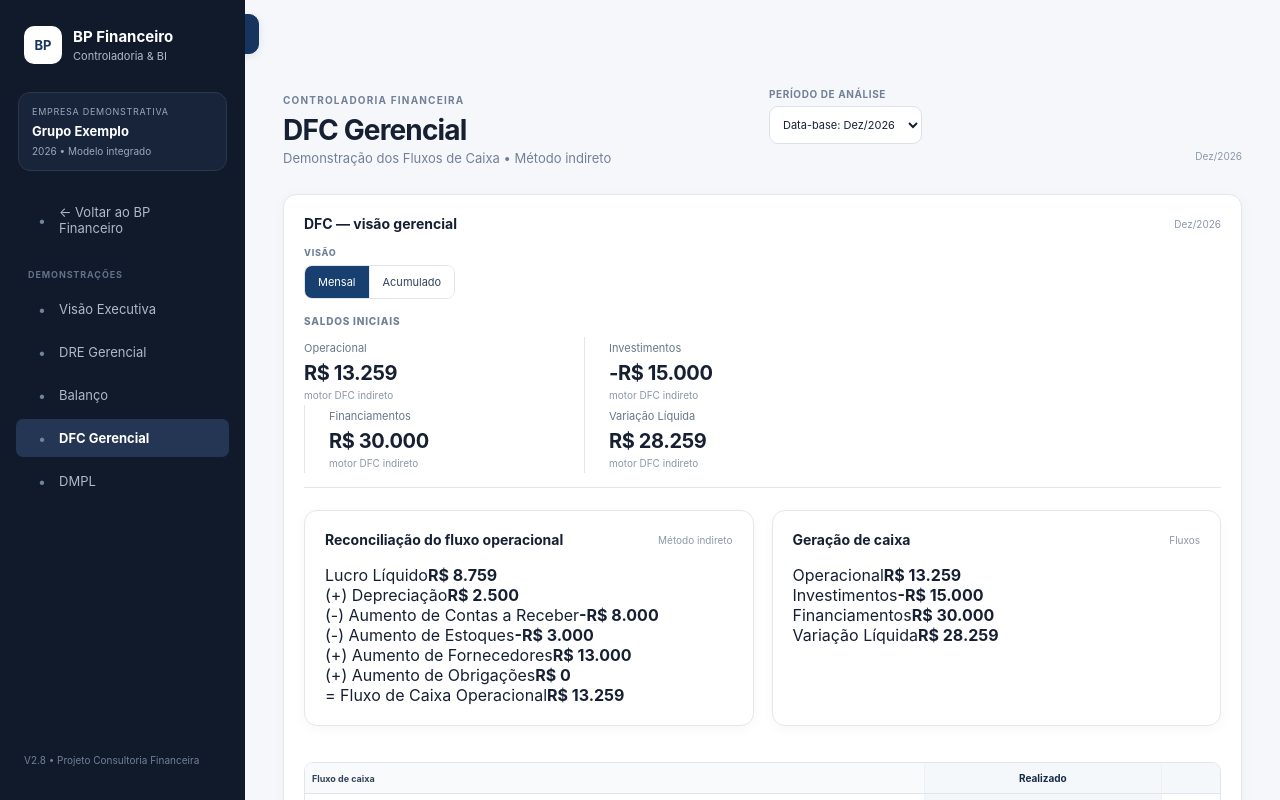
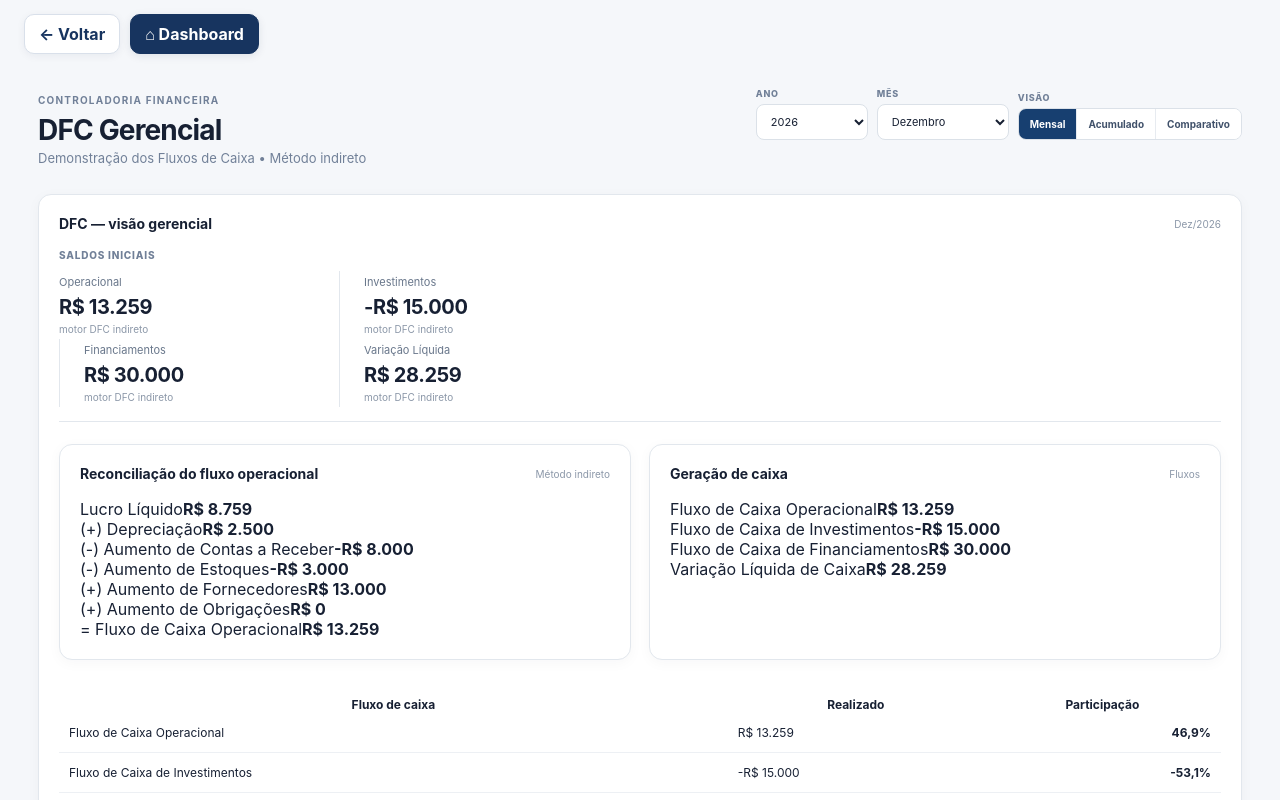
Before and after one commit to cardoso4009-byte/bp-financeiro-bi, a Next.js app: page /dfc in a window 1280 px wide. Shown: the top 800 px of the page. Built offline with nearby package versions, Linux system fonts and the light colour scheme.

Commit message:
feat: padroniza periodo na DFC gerencial

```diff
--- a/app/dfc/page.tsx
+++ b/app/dfc/page.tsx
@@ -1,85 +1,24 @@
 'use client'
-
-import { useMemo, useState } from 'react'
-import { cashFlowEngine } from '@/lib/dfc-engine'
-import { periodFromMonths } from '@/lib/period-engine'
-
-const months = ['Jan','Fev','Mar','Abr','Mai','Jun','Jul','Ago','Set','Out','Nov','Dez']
-const brl = (n:number) => n.toLocaleString('pt-BR',{style:'currency',currency:'BRL',maximumFractionDigits:0})
-type View = 'mensal' | 'acumulado'
-
+import {useMemo,useState} from 'react'
+import {cashFlowEngine} from '@/lib/dfc-engine'
+import {periodFromMonths} from '@/lib/period-engine'
+import ReportPeriodFilter from '@/components/report-period-filter'
+import {DEFAULT_REPORT_PERIOD} from '@/lib/report-period'
+import type {ReportPeriod} from '@/lib/report-period'
+const months=['Jan','Fev','Mar','Abr','Mai','Jun','Jul','Ago','Set','Out','Nov','Dez']
+const brl=(n:number)=>n.toLocaleString('pt-BR',{style:'currency',currency:'BRL',maximumFractionDigits:0})
 export default function DFCPage(){
-  const [view,setView] = useState<View>('mensal')
-  const [month,setMonth] = useState(11)
-  const period = useMemo(() => periodFromMonths(view === 'mensal' ? month + 1 : 1, month + 1), [view, month])
-  const base = useMemo(() => cashFlowEngine(undefined, period), [period])
-  const periodLabel = view === 'mensal' ? months[month] : `Jan–${months[month]}`
-  const bridge = base.operatingBridge
-
-  const flowRows = [
-    ['Fluxo de Caixa Operacional', base.operational],
-    ['Fluxo de Caixa de Investimentos', base.investment],
-    ['Fluxo de Caixa de Financiamentos', base.financing],
-    ['Variação Líquida de Caixa', base.variation],
-  ] as const
-
-  const bridgeRows = [
-    ['Lucro Líquido', bridge.netIncome],
-    ['(+) Depreciação', bridge.depreciation],
-    ['(-) Aumento de Contas a Receber', -bridge.deltaReceivables],
-    ['(-) Aumento de Estoques', -bridge.deltaInventory],
-    ['(+) Aumento de Fornecedores', bridge.deltaSuppliers],
-    ['(+) Aumento de Obrigações', bridge.deltaObligations],
-    ['= Fluxo de Caixa Operacional', base.operational],
-  ] as const
-
-  return <main className="shell">
-    <aside className="side">
-      <div className="brand"><b>BP</b><div><strong>BP Financeiro</strong><span>Controladoria & BI</span></div></div>
-      <div className="company"><small>EMPRESA DEMONSTRATIVA</small><strong>Grupo Exemplo</strong><span>2026 • Modelo integrado</span></div>
-      <nav>
-        <a className="nav-link" href="/">← Voltar ao BP Financeiro</a>
-        <div className="nav-divider">DEMONSTRAÇÕES</div>
-        <a className="nav-link" href="/">Visão Executiva</a>
-        <a className="nav-link" href="/">DRE Gerencial</a>
-        <a className="nav-link" href="/">Balanço</a>
-        <a className="nav-link active">DFC Gerencial</a>
-        <a className="nav-link" href="/">DMPL</a>
-      </nav>
-      <footer>V2.8 • Projeto Consultoria Financeira</footer>
-    </aside>
-
-    <section className="content">
-      <header>
-        <div><small>CONTROLADORIA FINANCEIRA</small><h1>DFC Gerencial</h1><p>Demonstração dos Fluxos de Caixa • Método indireto</p></div>
-        <div className="period-controls"><label>PERÍODO DE ANÁLISE</label><div><select value={month} onChange={e=>setMonth(Number(e.target.value))}>{months.map((m,i)=><option key={m} value={i}>Data-base: {m}/2026</option>)}</select></div><span>{periodLabel}/2026</span></div>
-      </header>
-
-      <section className="panel wide">
-        <div className="panel-title"><h2>DFC — visão gerencial</h2><span>{periodLabel}/2026</span></div>
-        <div className="dre-toolbar">
-          <div><span>VISÃO</span><div className="segmented"><button className={view==='mensal'?'selected':''} onClick={()=>setView('mensal')}>Mensal</button><button className={view==='acumulado'?'selected':''} onClick={()=>setView('acumulado')}>Acumulado</button></div></div>
-        </div>
-
-        <div className="cards">
-          <Card title="Operacional" value={base.operational}/><Card title="Investimentos" value={base.investment}/><Card title="Financiamentos" value={base.financing}/><Card title="Variação Líquida" value={base.variation}/>
-        </div>
-
-        <div className="grid">
-          <section className="panel"><div className="panel-title"><h2>Reconciliação do fluxo operacional</h2><span>Método indireto</span></div><div className="rows">{bridgeRows.map(([label,value],i)=><div key={label}><span>{label}</span><strong>{brl(value)}</strong></div>)}</div></section>
-          <section className="panel"><div className="panel-title"><h2>Geração de caixa</h2><span>Fluxos</span></div><div className="rows"><div><span>Operacional</span><strong>{brl(base.operational)}</strong></div><div><span>Investimentos</span><strong>{brl(base.investment)}</strong></div><div><span>Financiamentos</span><strong>{brl(base.financing)}</strong></div><div><span>Variação Líquida</span><strong>{brl(base.variation)}</strong></div></div></section>
-        </div>
-
-        <div className="table-wrap dre-wrap"><table className="dre-table"><thead><tr><th>Fluxo de caixa</th><th>Realizado</th><th>Participação</th></tr></thead><tbody>{flowRows.map(([label,value])=><tr key={label}><td>{label}</td><td className="total-col">{brl(value)}</td><td>{base.variation ? `${(value / Math.abs(base.variation) * 100).toFixed(1).replace('.',',')}%` : '—'}</td></tr>)}</tbody></table></div>
-
-        <div className="grid">
-          <section className="panel"><div className="panel-title"><h2>Conciliação</h2><span>{base.status}</span></div><div className="rows"><div><span>Caixa final da DFC</span><strong>{brl(base.finalCash)}</strong></div><div><span>Caixa no Razão</span><strong>{brl(base.balanceCash)}</strong></div><div><span>Diferença</span><strong className={Math.abs(base.reconciliation)<0.01?'positive':'negative'}>{brl(base.reconciliation)}</strong></div></div></section>
-          <section className="panel"><div className="panel-title"><h2>Posição de caixa</h2><span>Competência</span></div><div className="rows"><div><span>Caixa Inicial</span><strong>{brl(base.initialCash)}</strong></div><div><span>Variação Líquida</span><strong>{brl(base.variation)}</strong></div><div><span>Caixa Final</span><strong>{brl(base.finalCash)}</strong></div></div></section>
-        </div>
-        <div className="dre-foot"><span>Fonte: Financial Core → DRE/BP → Motor DFC • Conciliação com Razão</span><span>{base.status === 'OK' ? '✓ Caixa conciliado' : '⚠ Revisar conciliação'}</span></div>
-      </section>
-    </section>
-  </main>
+ const [period,setPeriod]=useState<ReportPeriod>({...DEFAULT_REPORT_PERIOD,month:12})
+ const analysis=useMemo(()=>periodFromMonths(period.view==='mensal'?period.month:1,period.month,period.year),[period])
+ const base=useMemo(()=>cashFlowEngine(undefined,analysis),[analysis]); const bridge=base.operatingBridge
+ const flowRows=[['Fluxo de Caixa Operacional',base.operational],['Fluxo de Caixa de Investimentos',base.investment],['Fluxo de Caixa de Financiamentos',base.financing],['Variação Líquida de Caixa',base.variation]] as const
+ const bridgeRows=[['Lucro Líquido',bridge.netIncome],['(+) Depreciação',bridge.depreciation],['(-) Aumento de Contas a Receber',-bridge.deltaReceivables],['(-) Aumento de Estoques',-bridge.deltaInventory],['(+) Aumento de Fornecedores',bridge.deltaSuppliers],['(+) Aumento de Obrigações',bridge.deltaObligations],['= Fluxo de Caixa Operacional',base.operational]] as const
+ return <main className="content" style={{marginLeft:0,width:'100%',maxWidth:1500,margin:'0 auto'}}><header><div><small>CONTROLADORIA FINANCEIRA</small><h1>DFC Gerencial</h1><p>Demonstração dos Fluxos de Caixa • Método indireto</p></div><ReportPeriodFilter value={period} onChange={setPeriod} years={[2026]}/></header>
+ <section className="panel wide"><div className="panel-title"><h2>DFC — visão gerencial</h2><span>{months[period.month-1]}/{period.year}{period.view==='acumulado'?' • acumulado':''}</span></div>
+ <div className="cards"><Card title="Operacional" value={base.operational}/><Card title="Investimentos" value={base.investment}/><Card title="Financiamentos" value={base.financing}/><Card title="Variação Líquida" value={base.variation}/></div>
+ <div className="grid"><section className="panel"><div className="panel-title"><h2>Reconciliação do fluxo operacional</h2><span>Método indireto</span></div><div className="rows">{bridgeRows.map(([label,value])=><div key={label}><span>{label}</span><strong>{brl(value)}</strong></div>)}</div></section><section className="panel"><div className="panel-title"><h2>Geração de caixa</h2><span>Fluxos</span></div><div className="rows">{flowRows.map(([label,value])=><div key={label}><span>{label}</span><strong>{brl(value)}</strong></div>)}</div></section></div>
+ <div className="table-wrap"><table><thead><tr><th>Fluxo de caixa</th><th>Realizado</th><th>Participação</th></tr></thead><tbody>{flowRows.map(([label,value])=><tr key={label}><td>{label}</td><td>{brl(value)}</td><td>{base.variation?`${(value/Math.abs(base.variation)*100).toFixed(1).replace('.',',')}%`:'—'}</td></tr>)}</tbody></table></div>
+ <div className="grid"><section className="panel"><div className="panel-title"><h2>Conciliação</h2><span>{base.status}</span></div><div className="rows"><div><span>Caixa final da DFC</span><strong>{brl(base.finalCash)}</strong></div><div><span>Caixa no Razão</span><strong>{brl(base.balanceCash)}</strong></div><div><span>Diferença</span><strong>{brl(base.reconciliation)}</strong></div></div></section><section className="panel"><div className="panel-title"><h2>Posição de caixa</h2><span>Competência</span></div><div className="rows"><div><span>Caixa Inicial</span><strong>{brl(base.initialCash)}</strong></div><div><span>Variação Líquida</span><strong>{brl(base.variation)}</strong></div><div><span>Caixa Final</span><strong>{brl(base.finalCash)}</strong></div></div></section></div>
+ <div className="note">Fonte: Financial Core → DRE/BP → Motor DFC • {base.status==='OK'?'✓ Caixa conciliado':'⚠ Revisar conciliação'}</div></section></main>
 }
-
 function Card({title,value}:{title:string;value:number}){return <div className="card"><span>{title}</span><strong>{brl(value)}</strong><small>motor DFC indireto</small></div>}
```
